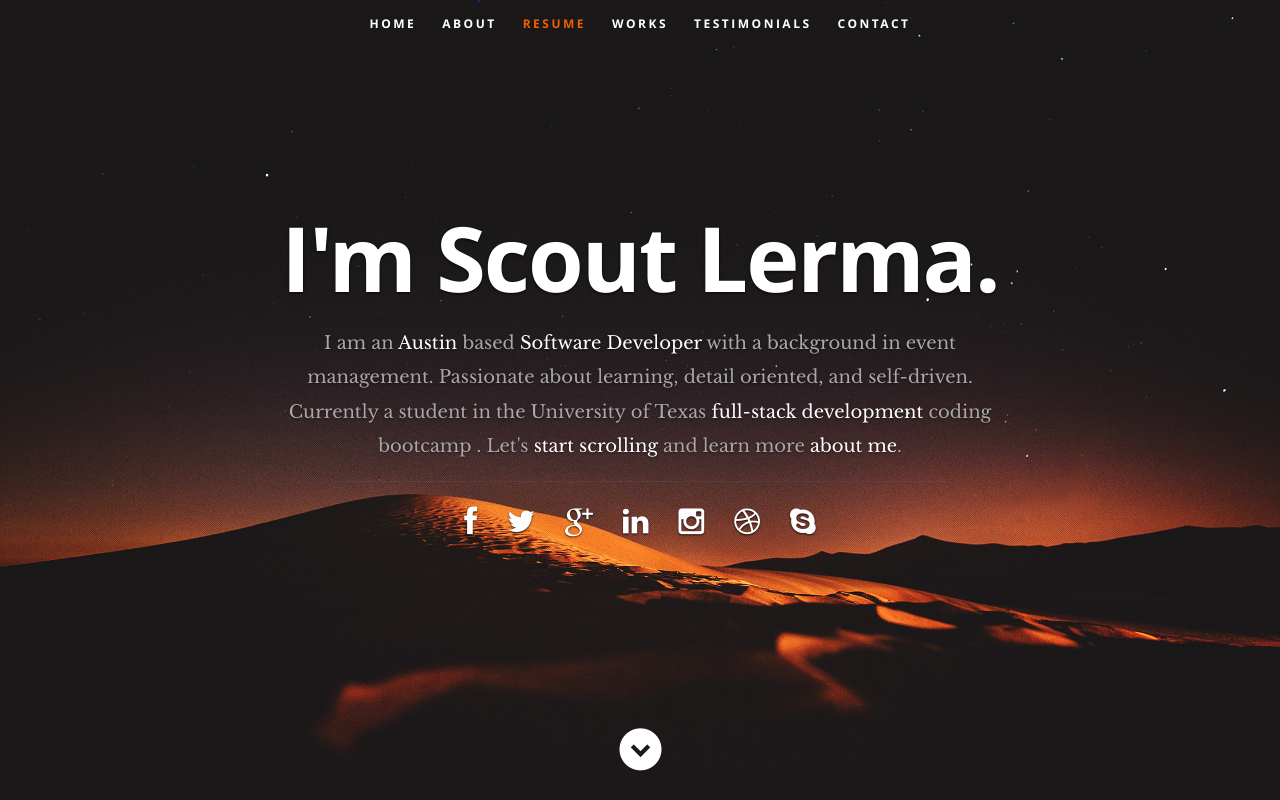
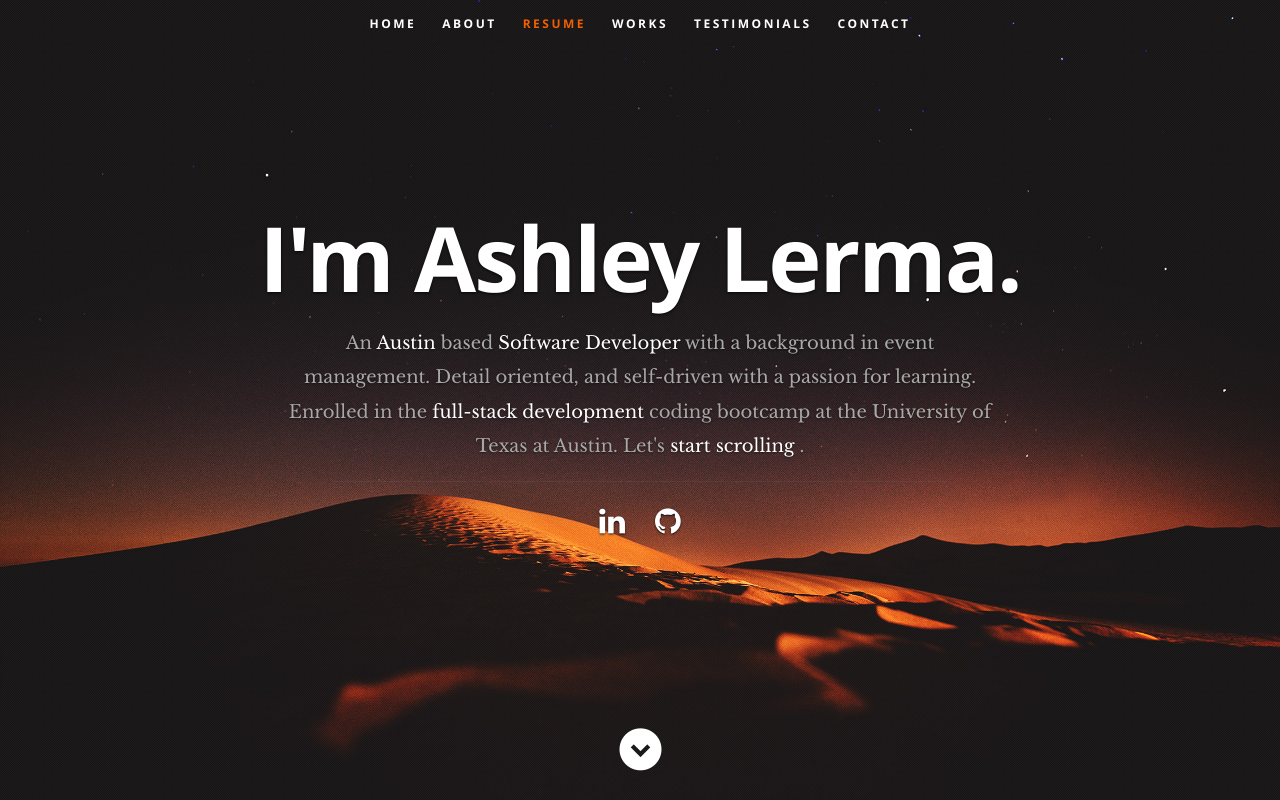
Before and after one commit to AshleyLerma/AshleyLerma.github.io, a React (Create React App) app in the folder resume/: page / in a window 1280 px wide. Shown: the top 800 px of the page. Built offline with nearby package versions, Linux system fonts and the light colour scheme; the HTML template or start-up script is replaced by a standard one.

Commit message:
customized header links and info

```diff
--- a/resume/src/components/header/header.js
+++ b/resume/src/components/header/header.js
@@ -40,57 +40,28 @@ function Header() {
 
       <div className="row banner">
         <div className="banner-text">
-          <h1 className="responsive-headline">I'm Scout Lerma.</h1>
+          <h1 className="responsive-headline">I'm Ashley Lerma.</h1>
           <h3>
-            I am an <span>Austin</span> based <span>Software Developer </span>
-            with a background in event management. Passionate about learning,
-            detail oriented, and self-driven. Currently a student in the
-            University of Texas <span>full-stack development</span> coding
-            bootcamp . Let's{" "}
+            An <span>Austin</span> based <span>Software Developer </span>
+            with a background in event management. Detail oriented, and
+            self-driven with a passion for learning. Enrolled in the{" "}
+            <span>full-stack development</span> coding bootcamp at the
+            University of Texas at Austin. Let's{" "}
             <a className="smoothscroll" href="#about">
               start scrolling
             </a>{" "}
-            and learn more{" "}
-            <a className="smoothscroll" href="#about">
-              about me
-            </a>
             .
           </h3>
           <hr />
           <ul className="social">
             <li>
-              <a href="#">
-                <i className="fa fa-facebook" />
-              </a>
-            </li>
-            <li>
-              <a href="#">
-                <i className="fa fa-twitter" />
-              </a>
-            </li>
-            <li>
-              <a href="#">
-                <i className="fa fa-google-plus" />
-              </a>
-            </li>
-            <li>
-              <a href="#">
+              <a href="https://www.linkedin.com/in/ashleylerma/" target="blank">
                 <i className="fa fa-linkedin" />
               </a>
             </li>
             <li>
-              <a href="#">
-                <i className="fa fa-instagram" />
-              </a>
-            </li>
-            <li>
-              <a href="#">
-                <i className="fa fa-dribbble" />
-              </a>
-            </li>
-            <li>
-              <a href="#">
-                <i className="fa fa-skype" />
+              <a href="https://github.com/AshleyLerma" target="blank">
+                <i className="fa fa-github" />
               </a>
             </li>
           </ul>
```
